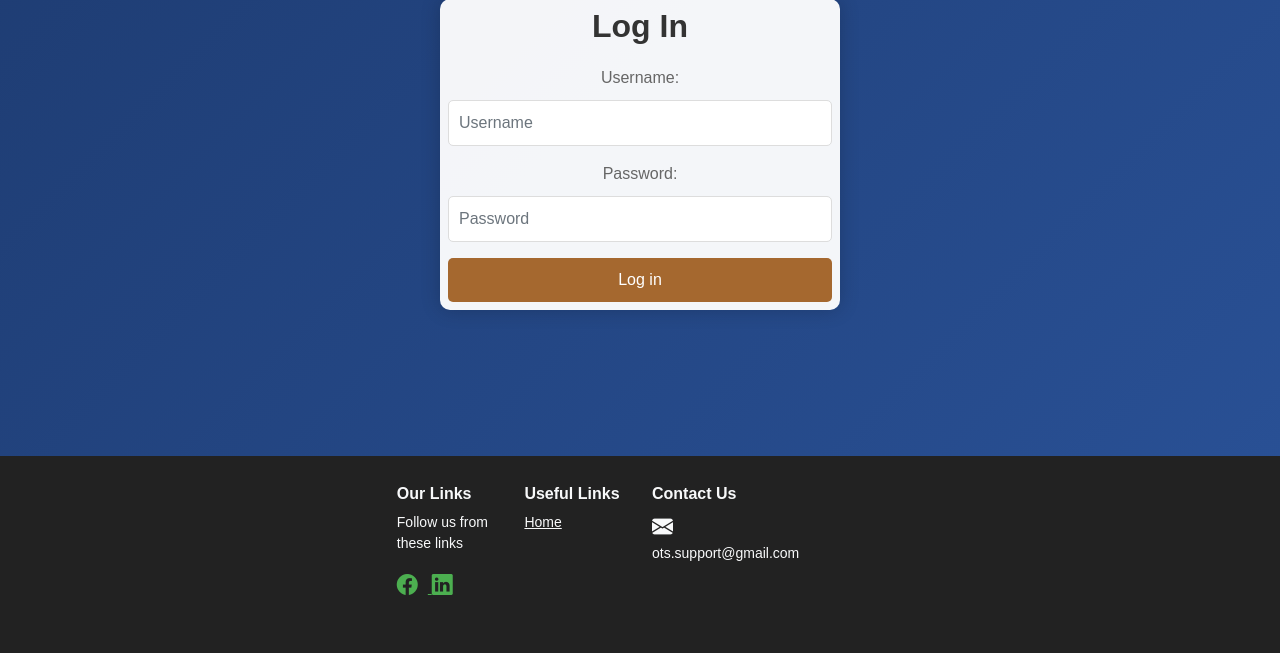
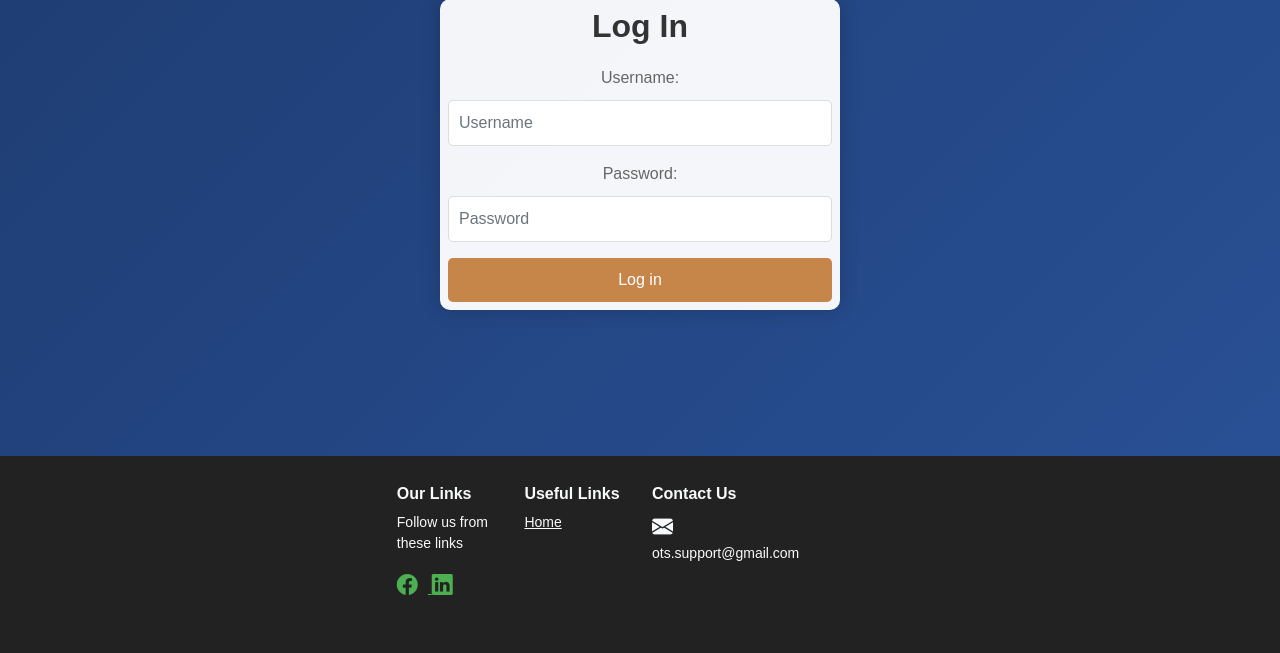
Before and after one commit to Ahmed-El-Gendy/CorSir, a Django app: page /login/ in a window 1280 px wide. Shown: the part 147-800 px from the top of the page. Run offline with Django 5.2, Linux system fonts and the light colour scheme.

```diff
--- a/project/main/templates/login.html
+++ b/project/main/templates/login.html
@@ -76,7 +76,7 @@
         .login-container button {
             width: 100%;
             padding: 10px;
-            background-color: #a5682f;
+            background-color: #c68649;
             color: white;
             border: none;
             border-radius: 5px;
```
